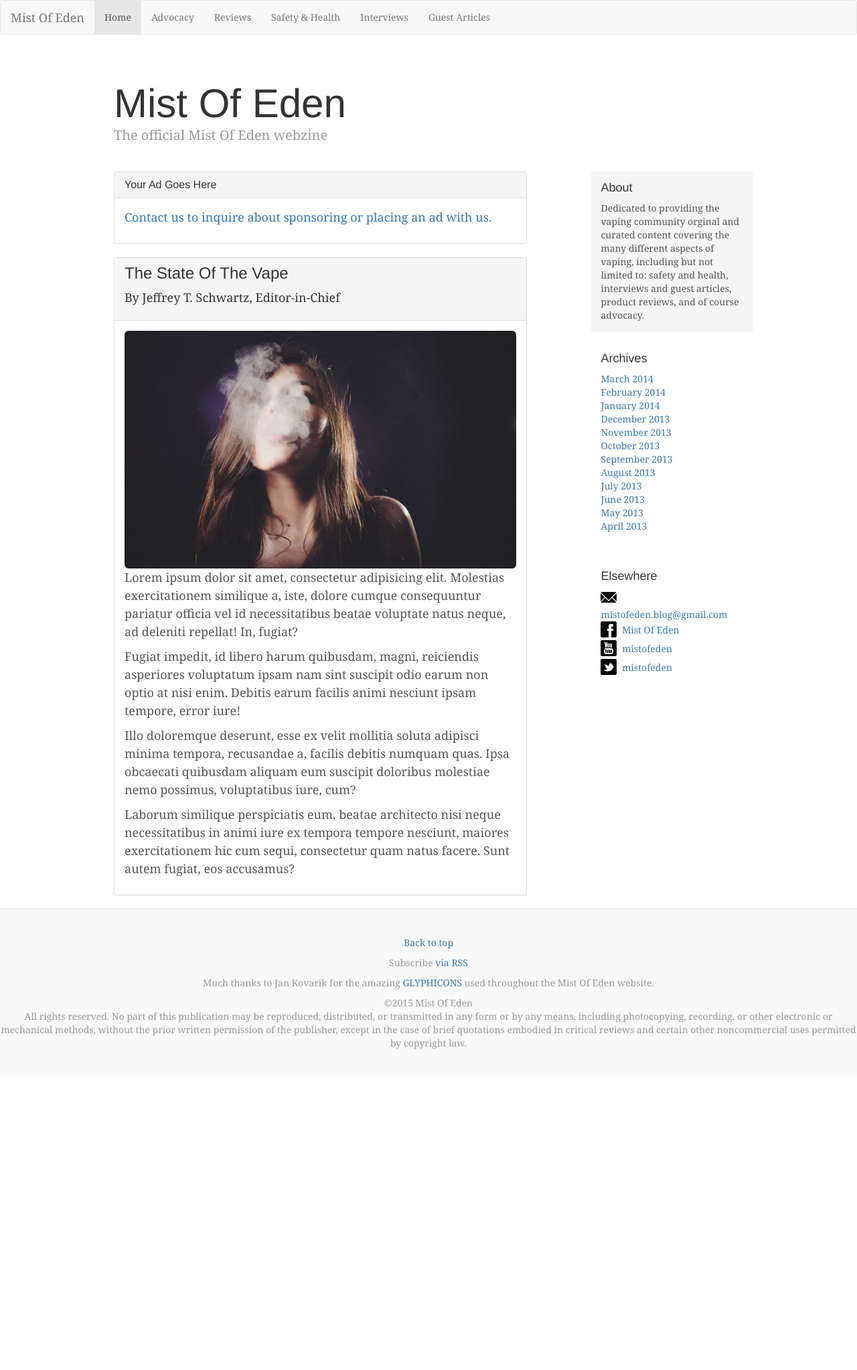
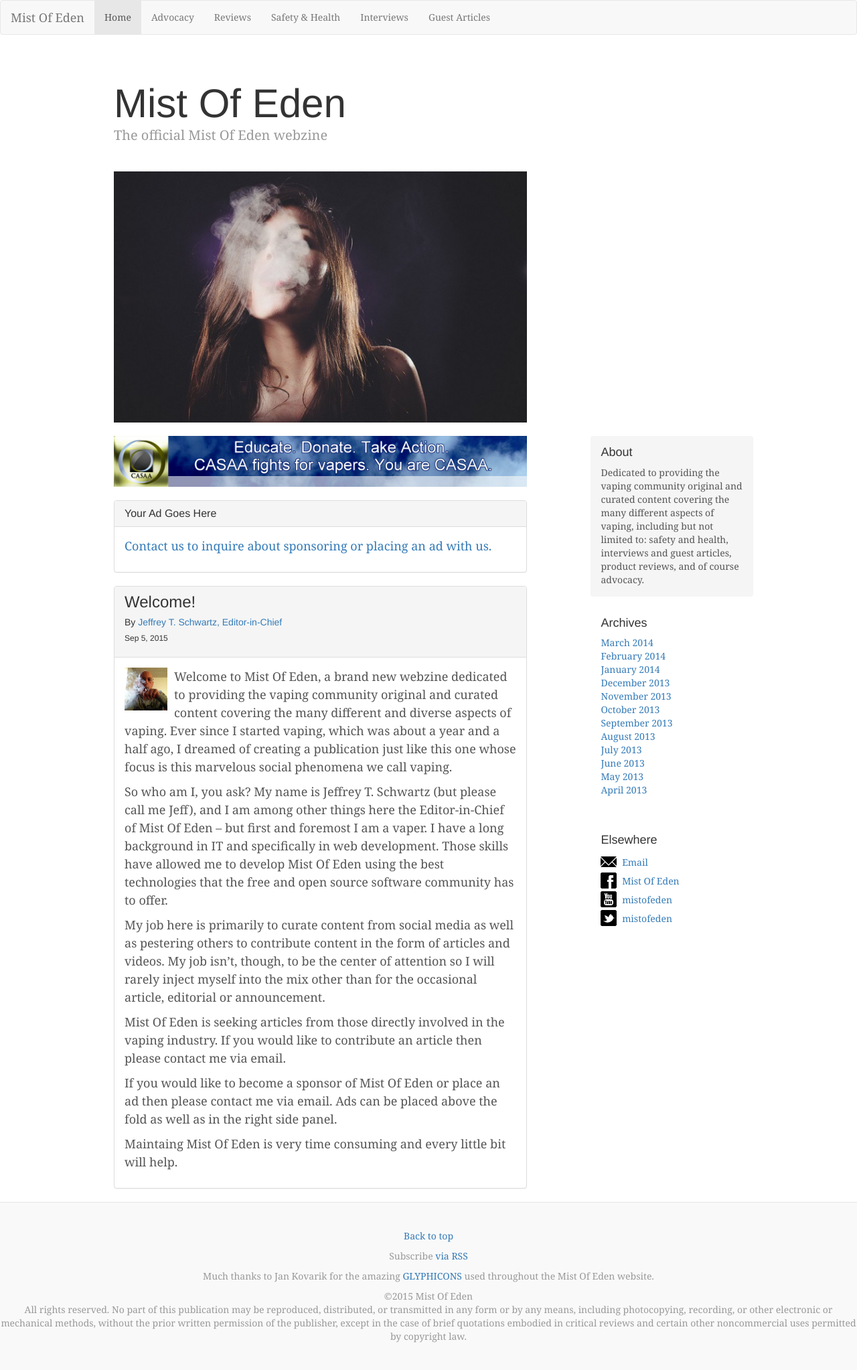
Before and after one commit to mistofeden/mistofeden.github.io, a Jekyll site: the page built from index.html, in a window 1280 px wide. Shown: the whole page at 67% size. Built offline with Jekyll 4.4.1, drawn with Linux system fonts in a browser that asks for light colours; before the commit the page ends 1608 px from its top, so only the background shows below that.

Commit message:
Now using sub folders for posts. Buidling out home page.

```diff
--- a/_config.yml
+++ b/_config.yml
@@ -3,12 +3,13 @@
 email: mistofeden.blog@gmail.com
 description: The official Mist Of Eden webzine
 about: > # this means to ignore newlines until "baseurl:"
-  Dedicated to providing the vaping community orginal and curated content
+  Dedicated to providing the vaping community original and curated content
   covering the many different aspects of vaping, including but not limited to:
   safety and health, interviews and guest articles, product reviews, and of
   course advocacy.
 baseurl: "" # the subpath of your site, e.g. /blog/
 url: "http://mistofeden.github.io/" # the base hostname & protocol for your site
+siteImg: "/images/vape-vaping-smoking-woman.jpg"
 
 # social media
 youtube_channelname: mistofeden
--- a/_includes/head.html
+++ b/_includes/head.html
@@ -10,6 +10,22 @@
     <meta name="googlebot" content="{{ site.googlebot }}">
     <meta name="robots" content="{{ site.robots }}">
     <meta name="slurp" content="{{ site.slurp }}">
+
+    <!-- Social Media Meta Tags -->
+
+    {% if page.title == site.title %}
+    <!-- Open Graph data -->
+    <meta property="og:title" content="{{ site.title }}" />
+    <meta property="og:type" content="website" />
+    <meta property="og:url" content="{{ site.url }}" />
+    <meta property="og:image" content="{{ site.site_img }}" />
+    <meta property="og:description" content="{{ site.description }}" />
+    <meta property="og:site_name" content="{{ site.title }}" />
+    <!-- End Open Graph data -->
+
+    {% endif %}
+
+    <!-- End Social Media Meta Tags -->
 
     <title>{% if page.title %}{{ page.title }}{% else %}{{ site.title }}{% endif %}</title>
 
--- a/_layouts/default.html
+++ b/_layouts/default.html
@@ -13,8 +13,25 @@
 
         <div class="row">
 
+            <div class="col-sm-8 blog-page-topimage">
+
+                {% case page.title %}
+                {% when "Mist Of Eden" %}
+                <img class="img-responsive" src="{{ site.siteImg | prepend: site.baseurl }}" alt="">
+                {% endcase %}
+
+            </div>
+
             <div class="col-sm-8 blog-main">
+
+                <div class="blog-page-advocacy">
+                    <a href="http://casaa.org/Become_a_Member.html" target="_blank">
+                        <img class="img-responsive" src="{{ "/images/casaa-banner.gif" | prepend: site.baseurl }}" alt="">
+                    </a>
+                </div>
+
                 {{ content }}
+
             </div>
 
             <div class="col-sm-3 col-sm-offset-1 blog-sidebar">
@@ -52,7 +69,7 @@
                         <li>
                             <a href="mailto:{{ site.email }}">
                                 <span class="icon-large icon-envelope socialmedia-icon"></span>
-                                <span>{{ site.email }}</span>
+                                <span>Email</span>
                             </a>
                         </li>
                         <li>
--- a/_sass/blog.scss
+++ b/_sass/blog.scss
@@ -166,3 +166,20 @@
 .blog-footer p:last-child {
   margin-bottom: 0;
 }
+
+/*
+ * Commom to all top-level pages
+ */
+.blog-page-topimage, .blog-page-advocacy {
+    margin-bottom: 20px;
+}
+
+.socialmedia-icon {
+    vertical-align: middle;
+}
+
+.article-eic .panel-body img {
+    float: left;
+    vertical-align: top;
+    margin: 0 10px 10px 0;
+}
--- a/css/site.scss
+++ b/css/site.scss
@@ -4,7 +4,3 @@
 @import "_bootstrap";
 @import "bootstrap.icon-large.scss";
 @import "blog.scss";
-
-.socialmedia-icon {
-    vertical-align: middle;
-}
--- a/index.html
+++ b/index.html
@@ -15,16 +15,20 @@
     </div>
 </div>
 
-<div class="panel panel-default">
+<div class="panel panel-default article-eic">
+
+    {% for post in site.categories.eic limit: 1 %}
     <div class="panel-heading">
-        <h3>The State Of The Vape</h3>
-        <p>By {{ site.editorinchief }}</p>
+        <h3>{{ post.title }}</h3>
+        <h5>By <a href="#">{{ site.editorinchief }}</a></h5>
+        <h6>{{ post.date  | date: "%b %-d, %Y" }}</h6>
     </div>
     <div class="panel-body">
-        <img class="img-responsive img-rounded" src="{{ "/images/vape-vaping-smoking-woman.jpg" | prepend: site.baseurl }}" alt="">
-        <p>Lorem ipsum dolor sit amet, consectetur adipisicing elit. Molestias exercitationem similique a, iste, dolore cumque consequuntur pariatur officia vel id necessitatibus beatae voluptate natus neque, ad deleniti repellat! In, fugiat?</p>
-        <p>Fugiat impedit, id libero harum quibusdam, magni, reiciendis asperiores voluptatum ipsam nam sint suscipit odio earum non optio at nisi enim. Debitis earum facilis animi nesciunt ipsam tempore, error iure!</p>
-        <p>Illo doloremque deserunt, esse ex velit mollitia soluta adipisci minima tempora, recusandae a, facilis debitis numquam quas. Ipsa obcaecati quibusdam aliquam eum suscipit doloribus molestiae nemo possimus, voluptatibus iure, cum?</p>
-        <p>Laborum similique perspiciatis eum, beatae architecto nisi neque necessitatibus in animi iure ex tempora tempore nesciunt, maiores exercitationem hic cum sequi, consectetur quam natus facere. Sunt autem fugiat, eos accusamus?</p>
+        <img src="{{ "/images/eic-profile-photo.jpg" | prepend: site.baseurl }}"
+        width="64" height="64"
+        alt="Photo of the Editor-in-chief">
+        {{ post.content }}
     </div>
+    {% endfor %}
+
 </div>
```
Also changed, not shown: _posts/2015-09-02-welcome-to-jekyll.markdown (deleted, +0 -25 lines), posts/eic/_posts/2015-09-04-welcome-to-mist-of-eden.markdown (added, +35 -0 lines), images/casaa-banner.gif (added), images/eic-profile-photo-2.jpg (added), images/eic-profile-photo.jpg (added), 1 other file.
